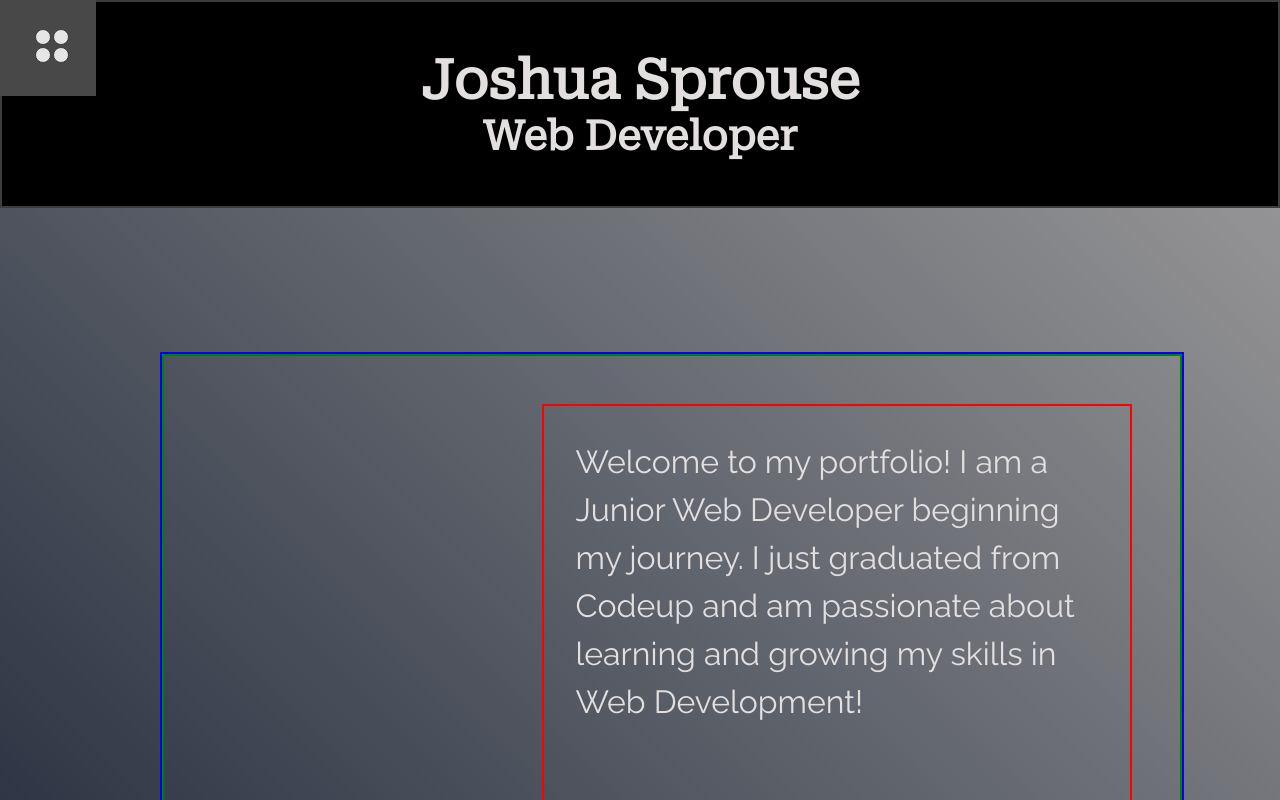
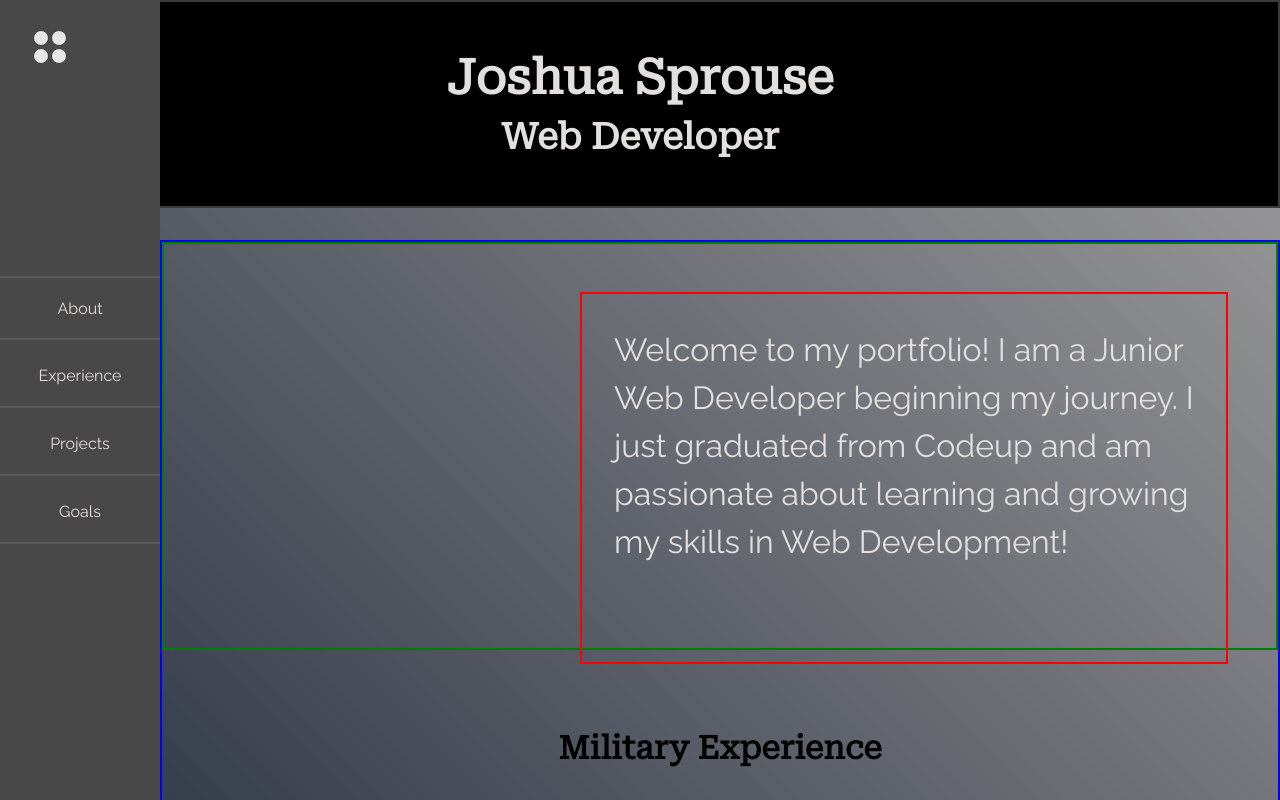
Before and after one commit to thevaliantjosh/thevaliantjosh.github.io, a website: page index.html in a window 1280 px wide. Both pictures are taken after a click on the element 52 px from the left and 52 px from the top of the page. Drawn offline with Linux system fonts and the light colour scheme.

Commit message:
The sidebar-row-icon shrink and grow is looking a bit better, cotinue working on spacing, and adding content

```diff
--- a/css/joshua-sprouse.css
+++ b/css/joshua-sprouse.css
@@ -38,15 +38,38 @@
 
 
    .title-row {
-       align-items: baseline;
-       padding: 1rem 1rem 1rem 6rem;
-       /*margin-bottom: 0;*/
+        margin: 2rem 0 1rem 0;
+       justify-content: flex-end;
+
 
    }
 
    .title-column {
        font-size: 1.5em;
+       max-width: 25rem;
+       margin: 1rem 1rem 0 3rem;
+       border: 1px solid white;
    }
+
+    .about-column {
+        float: right;
+        width: 80%;
+        height: 100%;
+        font-size: 1.5em;
+        line-height: 1.5em;
+        padding: 2rem;
+        margin: 2rem;
+        border: 2px solid red;
+
+
+    }
+
+    /*Need to Change the side bar shrunken size on smaller screens*/
+    /*Sidebar Shrunken for smaller devices*/
+    .sidebar-shrink {
+        width: 5rem;
+        height: 5rem;
+    }
 
 }/*End of Small Media Screens*/
 
@@ -54,8 +77,6 @@
 /*For Screens larger than 768 aka: default*/
 @media screen and (min-width:769px){
 
-
-/*Title-row and column for larger devices*/
     .title-row {
         align-items: center;
         padding: 1rem 1rem 1rem 1rem;
@@ -63,7 +84,20 @@
 
 
     .title-column{
-        font-size: 1.7em;
+        font-size: 1.5em;
+    }
+
+    .about-column {
+        float: right;
+        width: 60%;
+        height: 100%;
+        font-size: 2em;
+        line-height: 1.5em;
+        padding: 2rem;
+        margin: 2rem;
+        border: 2px solid red;
+
+
     }
 
 }/*End of Large Media Screens*/
@@ -107,10 +141,10 @@ strong {
     display: flex;
     flex-direction: column;
     align-items: center;
-    max-width: 80vw;
+    max-width: 100rem;
     height: 100vh;
     justify-content: space-between;
-    margin: 9rem 0 1rem 10rem;
+    margin: 1rem 0 1rem 10rem;
     border: 2px solid blue;
     /*padding: 5rem 0 5rem 5rem;*/
     z-index: -1;
@@ -118,27 +152,16 @@ strong {
 
 .about-row {
     max-width: 100%;
-    max-height: 32rem;
+    max-height: 100%;
     margin-bottom: 1rem;
     padding: 1rem;
     border: 2px solid green;
 
 }
 
-.about-column {
-    float: right;
-    width: 60%;
-    height: 100%;
-    font-size: 2em;
-    line-height: 1.5em;
-    padding: 2rem;
-    margin: 2rem;
-    border: 2px solid red;
 
 
-}
-
-.title-row {
+.title-container {
     display: flex;
     flex-direction: column;
     position: sticky;
@@ -149,17 +172,24 @@ strong {
     height: 13rem;
     z-index: 100;
     margin-bottom: 2rem;
+    padding: 1rem;
     border: 2px solid var(--sidebar_icon_border);
     background-color: black;
-    /*width: 75vw;*/
+}
+
+.title-row {
+    display: flex;
+    flex-direction: column;
+    justify-content: center;
+    align-items: center;
+    padding: 1rem;
+    /*margin-top: 1rem;*/
+    width: 100%;
 }
 
 .title-column {
-    display: flex;
-    justify-content: center;
-    width: 29rem;
-    /*font-size: 1.5em;*/
-
+    padding: 5px;
+    /*margin: 1rem;*/
 }
 
 
@@ -188,6 +218,9 @@ strong {
     background-color: var(--sidebar_gray);
 }
 
+.sidebar-container {
+    margin-top: 1rem;
+}
 
 .sidebar-row {
     display: flex;
@@ -223,8 +256,8 @@ strong {
     padding: 1px;
     width: 6rem;
     height: 6rem;
-    top: .25rem;
-    left: .25rem;
+    top: 10px;
+    left: 10px;
     border-radius: 50%;
 }
 
@@ -246,26 +279,32 @@ possible change the dots from 9 to 4 to show this will shrink the sidebar*/
     display: flex;
     flex-flow: column wrap;
     padding: 1px;
-    max-width: 4rem;
-    max-height: 4rem;
+    max-width: 5rem;
+    max-height: 5rem;
     top: 10px;
     left: 10px;
     border-radius: 50%;
 }
 
 .sidebar-column-icon-shrink {
-    width: 80%;
-    height: 80%;
+    position: sticky !important;
+    display: flex !important;
+    /*flex-direction: column !important;*/
+    max-width: 60% !important;
+    /*flex-flow: nowrap !important;*/
+    /*margin: 10px !important;*/
+
 }
 
 .sidebar-column-icon {
+    position: sticky;
     display: flex;
     flex-flow: wrap;
-    /*position: sticky;*/
     justify-content: center;
     align-items: center;
+    width: 75%;
     margin: 1rem;
-    padding: 1px;
+    padding: 2px;
 }
 
 /*Shrinking the sidebar*/
--- a/index.html
+++ b/index.html
@@ -61,7 +61,8 @@
 
                 </aside><!--End of Sidebar-->
 
-                <!--Top Banner-->
+                <!--Top Banner Container, Rows, and Columns-->
+                <div class="title-container">
                     <div class="title-row">
                         <div class="title-column">
                             <h1>Joshua Sprouse</h1>
@@ -70,6 +71,8 @@
                             <h2>Web Developer</h2>
                         </div>
                     </div>
+                </div>
+
 
                 <!--Container/s for all content-->
                 <div class="content-container">
--- a/js/joshua-sprouse.js
+++ b/js/joshua-sprouse.js
@@ -9,13 +9,13 @@ $(function(){
     *  */
     $('#sidebar-icon').on("click", function(){
         // alert("You clicked me!");//this works
-        $(this).toggleClass("sidebar-row-icon-shrink", 500, "linear");
+        $(".sidebar-row-icon").toggleClass("sidebar-row-icon-shrink", 1000, "linear");
         $(".sidebar-column-icon").toggleClass("sidebar-column-icon-shrink");
         $('#circle3, #circle6').toggle("drop", {direction: "left"}, "fast");
         $('#circle7, #circle8').toggle("drop", {direction: "up" }, "fast");
         $('#circle9').toggle("drop", {direction: "left"}, "fast")
-        $('.sidebar').toggleClass("sidebar-shrink", 500, "linear");
-        $('.sidebar-container').toggle("fade");
+        // $('.sidebar').toggleClass("sidebar-shrink", 1000, "linear");
+        // $('.sidebar-container').toggle("fade");
 
     })
 })
```
Lines whose indentation alone changed are shown as unchanged.
